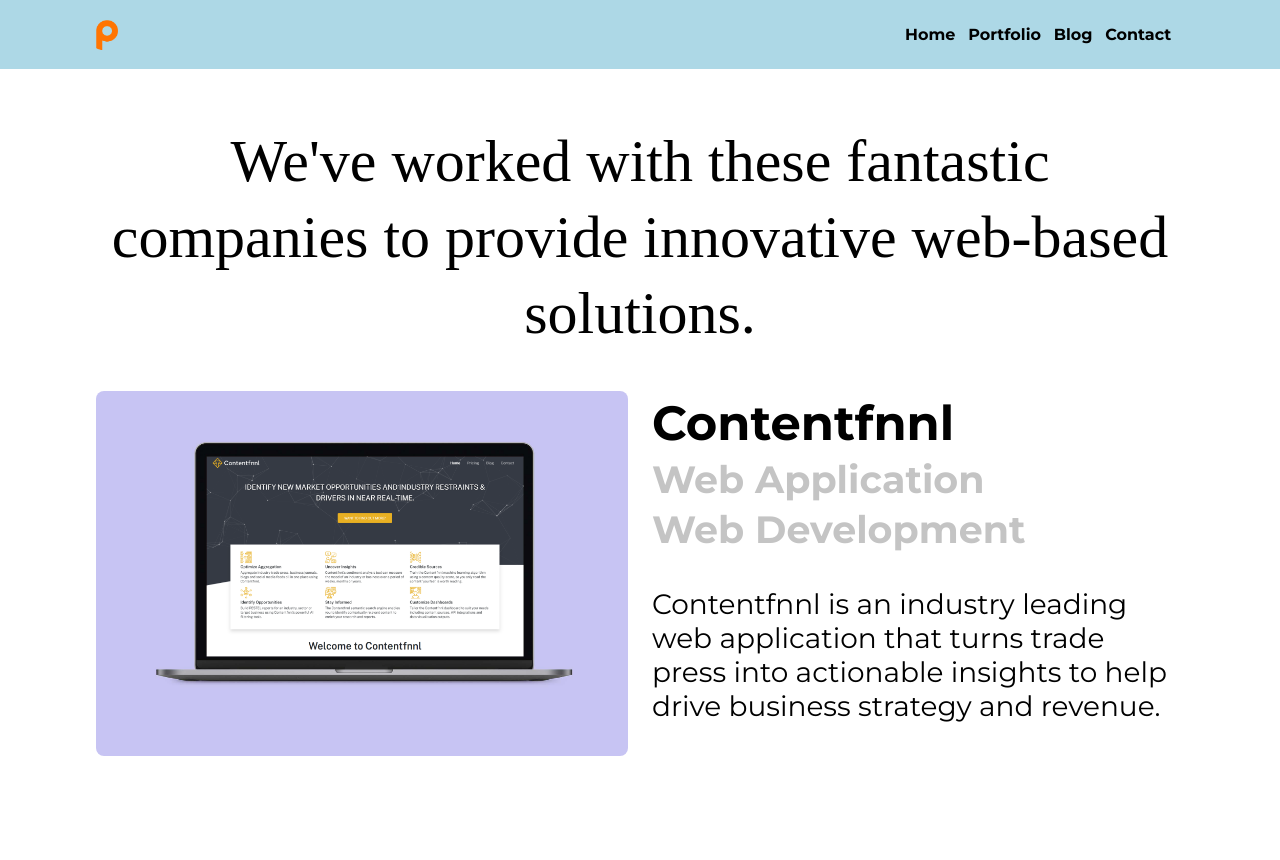
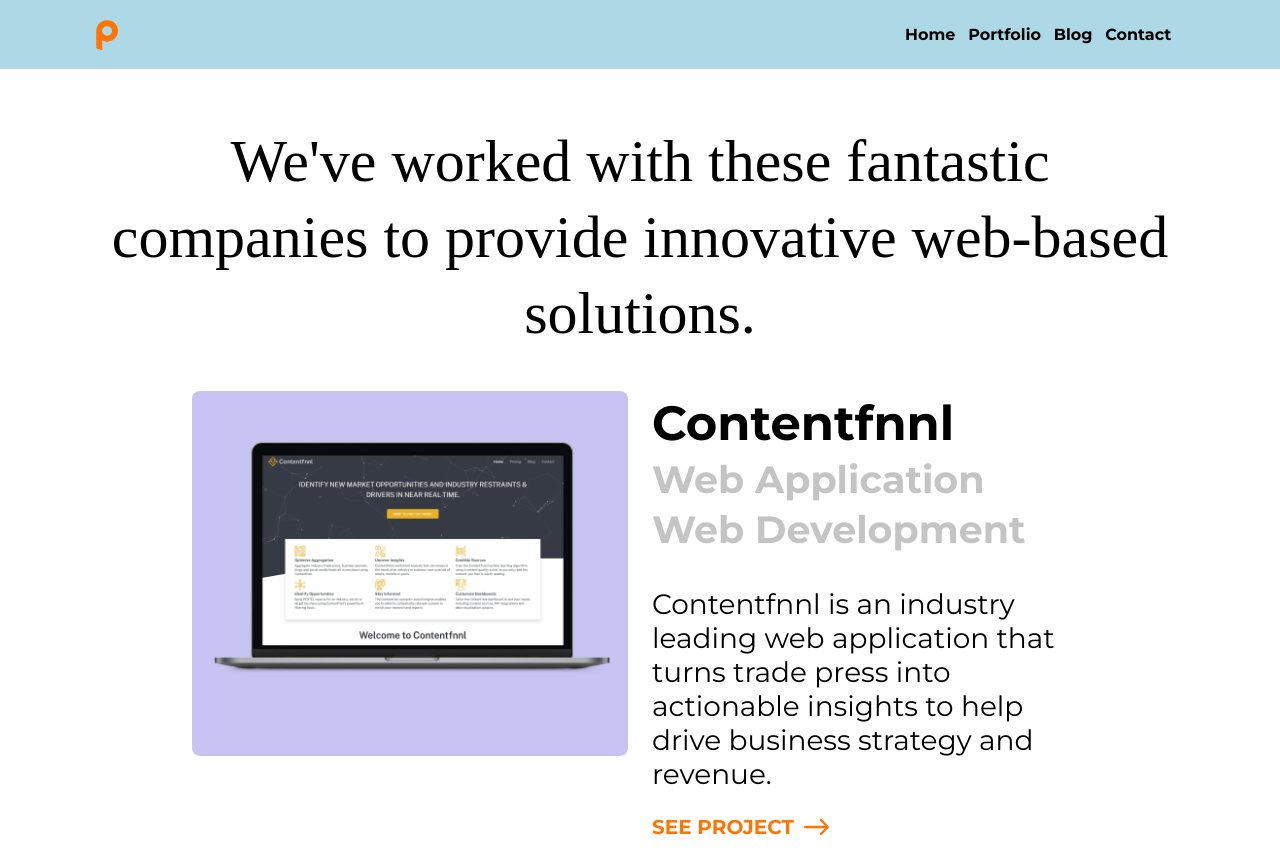
Before and after one commit to Polax-Digital/polax-jekyll, a Jekyll site: the page built from portfolio.md, in a window 1280 px wide, cut to the strip 0-860 px from the top of the page. Built offline with Jekyll 4.4.1, drawn with Linux system fonts in a browser that asks for light colours; nearby versions of some CDN libraries; some web fonts are replaced; some of the changed text lies outside the part shown.

Commit message:
Portfolio page changes

```diff
--- a/_layouts/portfolio.html
+++ b/_layouts/portfolio.html
@@ -29,10 +29,10 @@
             </div>
         </div>
 
-        <div class="content-container">
+        <div class="content-container" id="pf-content">
             <div class="pf-wrapper">
                 <div class="row">
-                    <div class="col-md-6">
+                    <div class="col-md-6 order-md-first">
                         <div class="pf-img-container" id="p1">
                             <picture class="d-flex justify-content-center">
                                 <!--<source type="image/webp" srcset="/assets/images/webp/dbs.webp">-->
@@ -41,19 +41,38 @@
                             </picture>
                         </div>
                     </div>
-                    <div class="col-md-6">
+                    <div class="col-md-6 order-md-last">
                         <h2 class="pf-subtitle">{{ page.p1-title }}</h2>
                         <h2 class="pf-type">{{ page.p1-type }}</h2>
                         <p class="pf-text">
                             {{ page.p1-description }}
                         </p>
+                        <div class="p-link-wrapper">
+                            <a href="{{ page.p1-link }}">
+                                <p id="see-portfolio">SEE PROJECT</p>
+                                <img src="/assets/images/arrow-right.svg" alt="Arrow pointing right" id="portfolio-arrow" />
+                            </a>
+                        </div>
                     </div>
                 </div>
             </div>
 
             <div class="pf-wrapper">
                 <div class="row">
-                    <div class="col-md-6">
+                    <div class="col-md-6 order-md-12">
+                        <h2 class="pf-subtitle">{{ page.p2-title }}</h2>
+                        <h2 class="pf-type">{{ page.p2-type }}</h2>
+                        <p class="pf-text">
+                            {{ page.p2-description }}
+                        </p>
+                        <div class="p-link-wrapper">
+                            <a href="{{ page.p2-link }}">
+                                <p id="see-portfolio">SEE PROJECT</p>
+                                <img src="/assets/images/arrow-right.svg" alt="Arrow pointing right" id="portfolio-arrow" />
+                            </a>
+                        </div>
+                    </div>
+                    <div class="col-md-6 order-md-1 flipped">
                         <div class="pf-img-container" id="p2">
                             <div class="row">
                                 <div class="col pf-img-left">
@@ -73,49 +92,65 @@
                             </div>
                         </div>
                     </div>
-                    <div class="col-md-6">
-                        <h2 class="pf-subtitle">{{ page.p2-title }}</h2>
-                        <h2 class="pf-type">{{ page.p2-type }}</h2>
-                        <p class="pf-text">
-                            {{ page.p2-description }}
-                        </p>
-                    </div>
                 </div>
             </div>
 
             <div class="pf-wrapper">
+                <div class="row">
+                    <div class="col-md-6 order-md-first">
                         <div class="pf-img-container" id="p3">
                             <div class="row">
                                 <div class="col pf-img-left">
                                     <picture class="d-flex justify-content-end">
                                         <!--<source type="image/webp" srcset="/assets/images/webp/dbs.webp">-->
                                         <source type="image/png" srcset="/assets/images/portfolio/{{  page.p3-image }}.png">
-                                <img src="/assets/images/portfolio/{{  page.p3-image }}.png" class="pf-img" alt="Portfolio Image">
+                                        <img src="/assets/images/portfolio/{{  page.p3-image }}.png" class="pf-img"
+                                            alt="Portfolio Image">
                                     </picture>
                                 </div>
                                 <div class="col pf-img-right">
                                     <picture class="d-flex justify-content-start">
                                         <!--<source type="image/webp" srcset="/assets/images/webp/dbs.webp">-->
                                         <source type="image/png" srcset="/assets/images/portfolio/{{  page.p3-image }}2.png">
-                                <img src="/assets/images/portfolio/{{  page.p3-image }}2.png" class="pf-img" alt="Portfolio Image">
+                                        <img src="/assets/images/portfolio/{{  page.p3-image }}2.png" class="pf-img"
+                                            alt="Portfolio Image">
                                     </picture>
                                 </div>
                             </div>
                         </div>
-                <div class="row">
-                    <div class="col-md-6">
+                    </div>
+                    <div class="col-md-6 order-md-last">
                         <h2 class="pf-subtitle">{{ page.p3-title }}</h2>
                         <h2 class="pf-type">{{ page.p3-type }}</h2>
-                    </div>
-                    <div class="col-md-6">
                         <p class="pf-text">
                             {{ page.p3-description }}
                         </p>
+                        <div class="p-link-wrapper">
+                            <a href="{{ page.p3-link }}">
+                                <p id="see-portfolio">SEE PROJECT</p>
+                                <img src="/assets/images/arrow-right.svg" alt="Arrow pointing right" id="portfolio-arrow" />
+                            </a>
+                        </div>
                     </div>
                 </div>
             </div>
 
             <div class="pf-wrapper">
+                <div class="row">
+                    <div class="col-md-6">
+                        <h2 class="pf-subtitle">{{ page.p4-title }}</h2>
+                        <h2 class="pf-type">{{ page.p4-type }}</h2>
+                        <p class="pf-text">
+                            {{ page.p4-description }}
+                        </p>
+                        <div class="p-link-wrapper">
+                            <a href="{{ page.p4-link }}">
+                                <p id="see-portfolio">SEE PROJECT</p>
+                                <img src="/assets/images/arrow-right.svg" alt="Arrow pointing right" id="portfolio-arrow" />
+                            </a>
+                        </div>
+                    </div>
+                    <div class="col-md-6 flipped">
                         <div class="pf-img-container" id="p4">
                             <div class="row">
                                 <div class="col pf-img-left">
@@ -134,47 +169,46 @@
                                 </div>
                             </div>
                         </div>
-                <div class="row">
-                    <div class="col-md-6">
-                        <h2 class="pf-subtitle">{{ page.p4-title }}</h2>
-                        <h2 class="pf-type">{{ page.p4-type }}</h2>
-                    </div>
-                    <div class="col-md-6">
-                        <p class="pf-text">
-                            {{ page.p4-description }}
-                        </p>
                     </div>
                 </div>
             </div>
 
             <div class="pf-wrapper">
+                <div class="row">
+                    <div class="col-md-6 order-md-first">
                         <div class="pf-img-container" id="p5">
                             <div class="row">
                                 <div class="col pf-img-left">
                                     <picture class="d-flex justify-content-end">
                                         <!--<source type="image/webp" srcset="/assets/images/webp/dbs.webp">-->
                                         <source type="image/png" srcset="/assets/images/portfolio/{{  page.p5-image }}.png">
-                                <img src="/assets/images/portfolio/{{  page.p5-image }}.png" class="pf-img" alt="Portfolio Image">
+                                        <img src="/assets/images/portfolio/{{  page.p5-image }}.png" class="pf-img"
+                                            alt="Portfolio Image">
                                     </picture>
                                 </div>
                                 <div class="col pf-img-right">
                                     <picture class="d-flex justify-content-start">
                                         <!--<source type="image/webp" srcset="/assets/images/webp/dbs.webp">-->
                                         <source type="image/png" srcset="/assets/images/portfolio/{{  page.p5-image }}2.png">
-                                <img src="/assets/images/portfolio/{{  page.p5-image }}2.png" class="pf-img" alt="Portfolio Image">
+                                        <img src="/assets/images/portfolio/{{  page.p5-image }}2.png" class="pf-img"
+                                            alt="Portfolio Image">
                                     </picture>
                                 </div>
                             </div>
                         </div>
-                <div class="row">
-                    <div class="col-md-6">
+                    </div>
+                    <div class="col-md-6 order-md-last">
                         <h2 class="pf-subtitle">{{ page.p5-title }}</h2>
                         <h2 class="pf-type">{{ page.p5-type }}</h2>
-                    </div>
-                    <div class="col-md-6">
                         <p class="pf-text">
                             {{ page.p5-description }}
                         </p>
+                        <div class="p-link-wrapper">
+                            <a href="{{ page.p5-link }}">
+                                <p id="see-portfolio">SEE PROJECT</p>
+                                <img src="/assets/images/arrow-right.svg" alt="Arrow pointing right" id="portfolio-arrow" />
+                            </a>
+                        </div>
                     </div>
                 </div>
             </div>
--- a/assets/css/main.css
+++ b/assets/css/main.css
@@ -240,8 +240,13 @@
 
 /* Portfolio page */
 
+#pf-content {
+    padding-left: 15vw;
+    padding-right: 15vw;
+}
+
 .pf-wrapper {
-    margin-bottom: 8rem;
+    margin-bottom: 4rem;
 }
 
 #pf-title {
@@ -260,7 +265,7 @@
 }
 
 .pf-img {
-    width: 20vw;
+    width: 18vw;
     box-shadow: 3px 2px 30px 12px rgba(0, 0, 0, 0.2);
 }
 
@@ -296,7 +301,7 @@
 
 #p1 .pf-img {
     box-shadow: none;
-    width: 40vw;
+    width: 38vw;
 }
 
 #p2 {
@@ -324,13 +329,15 @@
     }
 }
 
-@media (max-width: 768px) {
+@media (max-width: 1200px) {
     #pf-title {
-        font-size: 30px;
+        margin-top: 0;
+        font-size: 50px;
+        line-height: normal;
     }
-}
-
-@media (max-width: 920px) {
+    .pf-wrapper {
+        margin-bottom: 4rem;
+    }
     .pf-subtitle {
         font-size: 38px;
         line-height: normal;
@@ -344,14 +351,23 @@
         font-size: 20px;
     }
 }
-
-@media (max-width: 1200px) {
+@media (max-width: 768px) {
     #pf-title {
-        margin-top: 0;
-        font-size: 50px;
-        line-height: normal;
+        font-size: 30px;
     }
-    .pf-wrapper {
-        margin-bottom: 4rem;
+    #p1 .pf-img {
+        width: 70vw;
+    }
+    .pf-subtitle {
+        padding-top: 1rem;
+    }
+    .pf-img-container {
+        min-height: 200px;
+    }
+    .pf-img {
+        width: 30vw;
+    }
+    .flipped {
+        order: -1;
     }
 }
--- a/portfolio.md
+++ b/portfolio.md
@@ -6,24 +6,29 @@
 p1-type: Web Application <br> Web Development
 p1-image: contentfnnl
 p1-description: Contentfnnl is an industry leading web application that turns trade press into actionable insights to help drive business strategy and revenue.
+p1-link: https://contentfnnl.ai
 
 p2-title: Dowling Best and Smith
 p2-type: Web Development
 p2-image: dbs
 p2-description: Dowling Best and Smith work with the world's leading businesses to create exceptional communications campaigns, develop best-in-class digital platforms and advise on strategic roadmaps that define sectors.
+p2-link: https://dowlingbestsmith.com
 
 p3-title: English with Eloquence
 p3-type: Web Development <br> Web Application
 p3-image: ewe
 p3-description: Eloquence's professional language coaching is dedicated to helping others succeed in their language learning. We worked closely with Eloquence to provide a business oriented website with a dedicated Virtual Learning Environment to help clients master their English skills.
+p3-link: https://englishwitheloquence.com
 
 p4-title: Kent Formations
 p4-type: Web Development
 p4-image: kentformations
 p4-description: Lorem, ipsum dolor sit amet consectetur adipisicing elit. Facere laborum nostrum nesciunt, error accusamus laboriosam nihil, quos nisi earum provident eius quasi labore voluptas rem.
+p4-link: https://www.kentformations.co.uk/
 
 p5-title: Cardan Fire
 p5-type: Web Development
 p5-image: cardanfire
 p5-description: Lorem, ipsum dolor sit amet consectetur adipisicing elit. Facere laborum nostrum nesciunt, error accusamus laboriosam nihil, quos nisi earum provident eius quasi labore voluptas rem.
+p5-link: https://cardanfire.co.uk/
 ---
```
Lines whose indentation alone changed are shown as unchanged.
